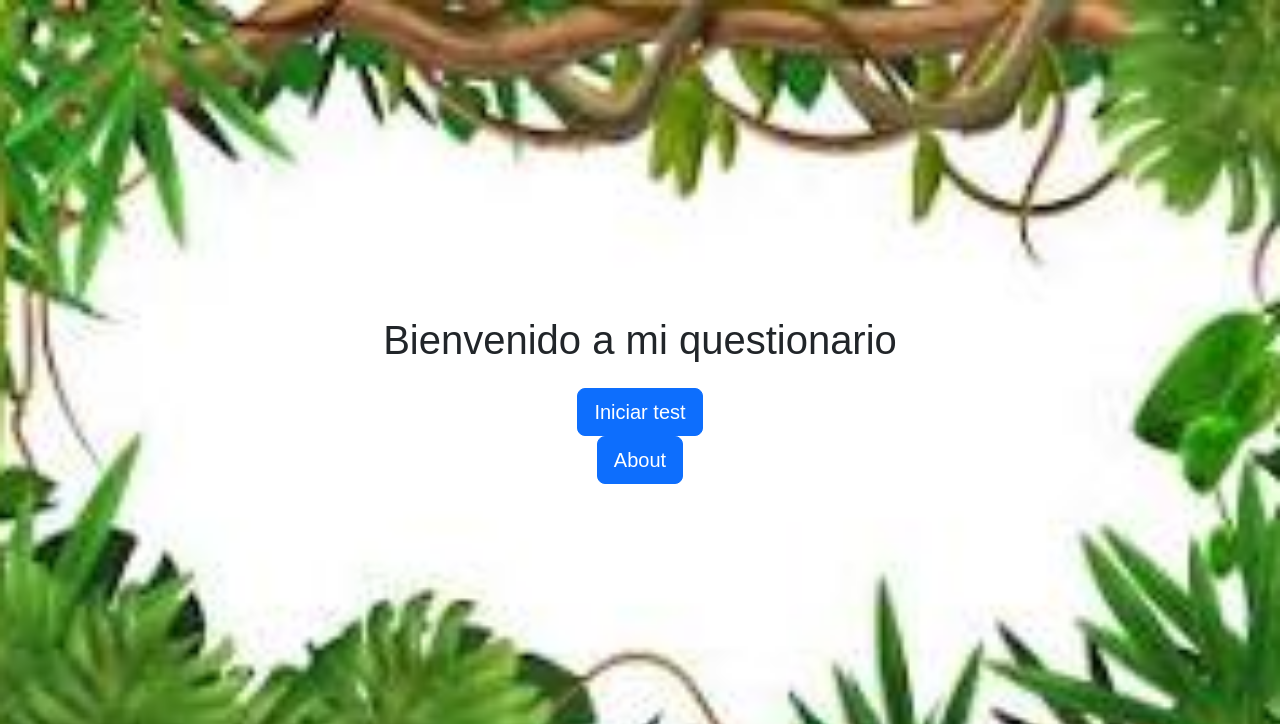
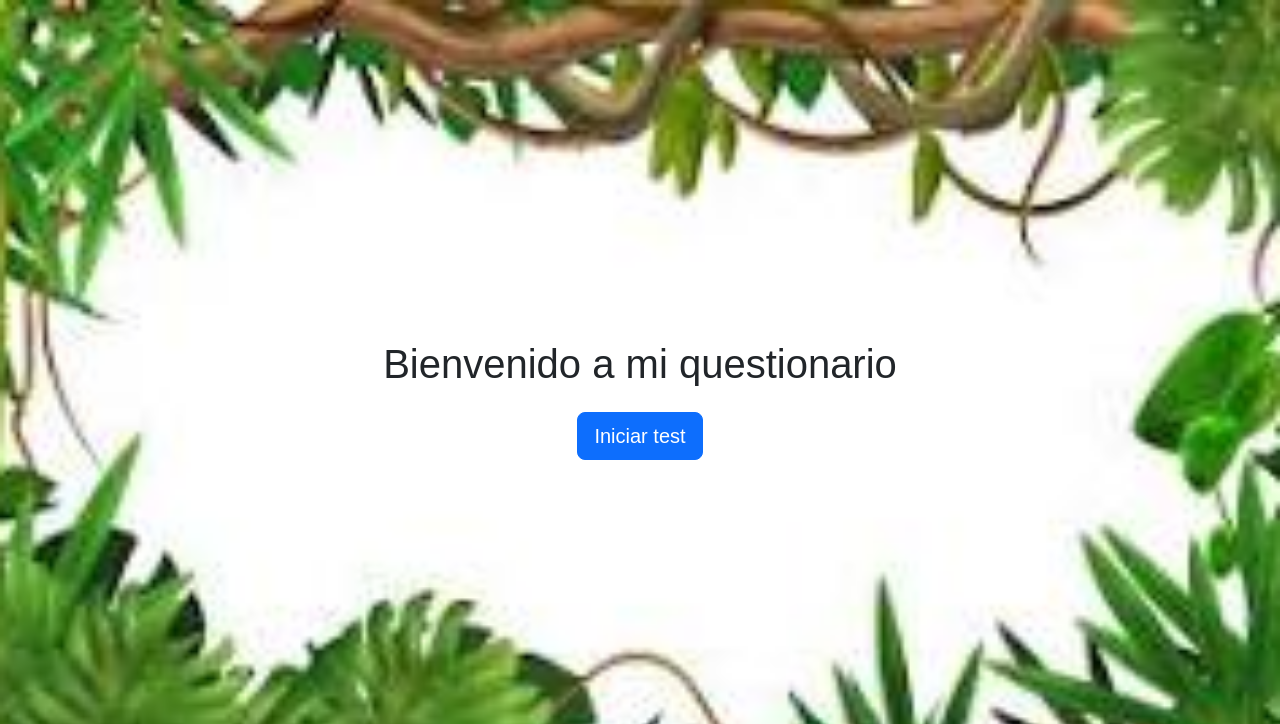
Before and after one commit to HPython-student/webflask2, a Flask app: page / in a window 1280 px wide. Shown: the top 724 px of the page. Run offline with Flask 3, Linux system fonts and the light colour scheme.

Commit message:
Add files via upload

```diff
--- a/templates/home.html
+++ b/templates/home.html
@@ -13,9 +13,6 @@
         <form action="/test" method="get">
             <button type="submit" class="btn btn-primary btn-lg">Iniciar test</button>
         </form>
-        <form action="/faqs" method="get">
-            <button type="submit" class="btn btn-primary btn-lg">About</button>
-        </form>
     </div>
 </body>
 </html>
```
